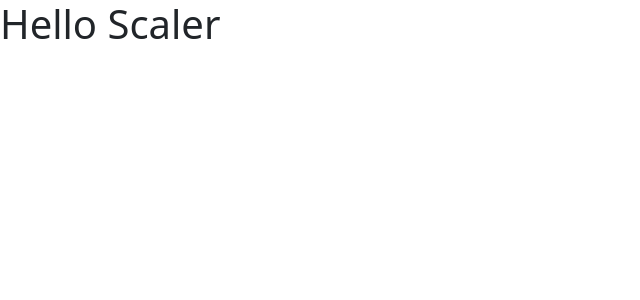
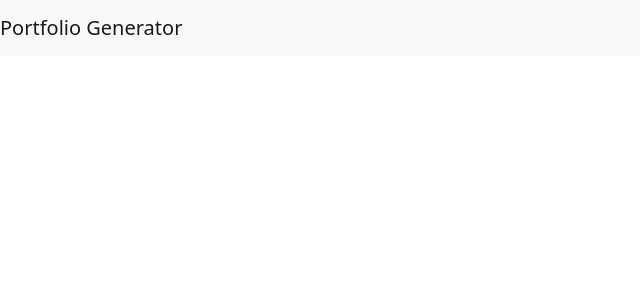
Before and after one commit to omkartapale/scaler-react-bootcamp, a React (Create React App) app: page / in a window 1280 px wide. Shown: the top 300 px of the page, without its empty margins (0-640 px from the left). Built offline with nearby package versions, Linux system fonts and the light colour scheme.

Commit message:
Implented a Bootstrap Header Component.

```diff
--- a/src/components/App.js
+++ b/src/components/App.js
@@ -1,10 +1,11 @@
 import React, { Component } from 'react'
+import Header from './Bootstrap/Header';
 
 class App extends Component {
   render() {
     return (
       <div className='App'>
-        <h1>Hello Scaler</h1>
+        <Header>Portfolio Generator</Header>
       </div>
     )
   }
--- /dev/null
+++ b/src/components/Bootstrap/Header.js
@@ -0,0 +1,22 @@
+import React from "react";
+// Arrow function in javascript
+const Header = ({ dark, children, className, to, Link }) => {
+  dark = !!dark ? "dark" : "light";
+  return (
+    <nav
+      className={
+        `navbar navbar-${dark} bg-${dark}` + (className ? " " + className : "")
+      }
+    >
+      {to ? (
+        <Link to={to} className="navbar-brand">
+          {children}
+        </Link>
+      ) : (
+        <span className="navbar-brand">{children}</span>
+      )}
+    </nav>
+  );
+};
+
+export default Header;
```
